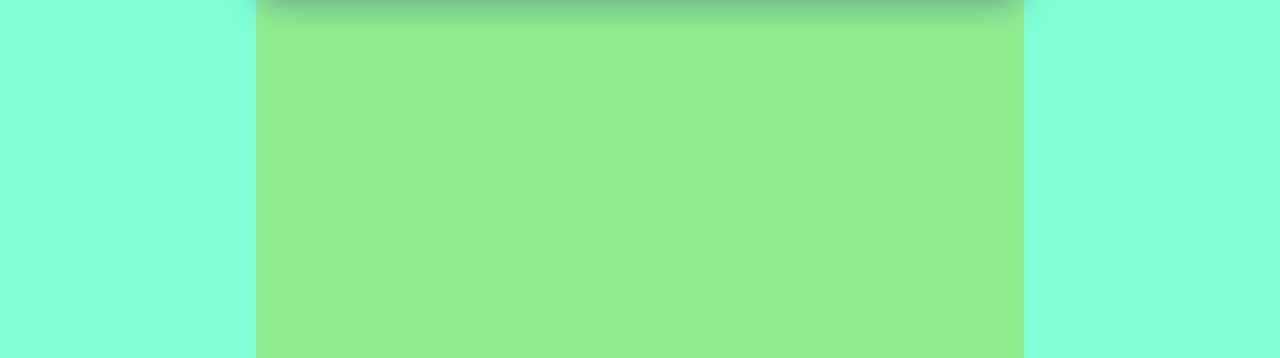
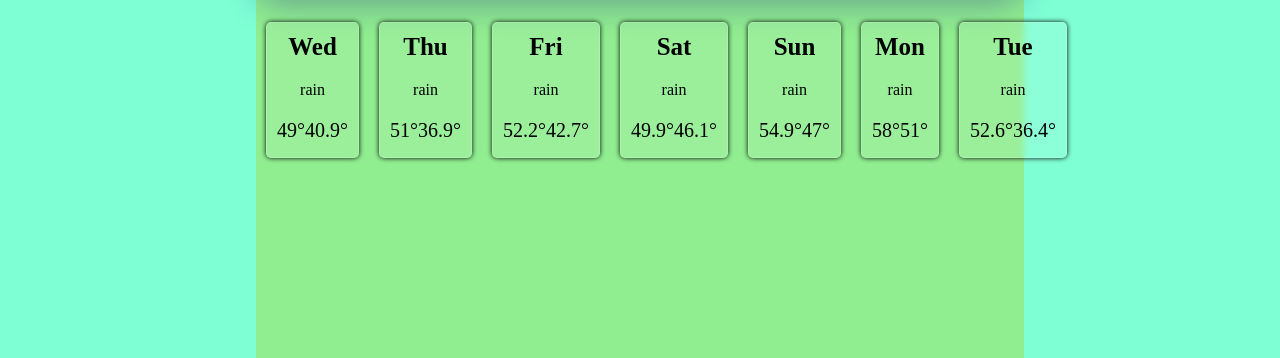
Before and after one commit to Kagemori/odin-weather-app, a website built with webpack: page src/template.html in a window 1280 px wide. Shown: the part 542-900 px from the top of the page. Built offline with nearby package versions, Linux system fonts and the light colour scheme.

Commit message:
Add styling to weather forecast

```diff
--- a/src/css/styles.css
+++ b/src/css/styles.css
@@ -163,8 +163,13 @@ nav {
     box-shadow: 0 0 5px black;
     border-radius: 5px;
 
-    padding: 10px 20px;
-    margin: 25px 15px;
+    padding: 10px 10px;
+    margin: 25px 10px;
+
+    border: 1px solid rgba(255,255,255,0.18);
+    background: rgba(255, 255, 255, 0.1);
+    backdrop-filter: blur(3px);
+    -webkit-backdrop-filter: blur(3px);
 }
 
 .day-forecast-dayname {
@@ -190,6 +195,7 @@ nav {
 
     text-align: center;
     font-size: 20px;
+    margin-top: 10px;
 }
 
 .day-forecast-tempmin {
@@ -198,6 +204,7 @@ nav {
 
     text-align: center;
     font-size: 20px;
+    margin-top: 10px;
 }
 
 .today-cloudy {
--- a/src/sampleweather.js
+++ b/src/sampleweather.js
@@ -1,4 +1,4 @@
-import data from "./sample.json";
+import data from "./sample2.json";
 
 function showData() {
     console.log(data);
--- a/src/weather.js
+++ b/src/weather.js
@@ -93,6 +93,7 @@ function getDayForecast(day) {
     let currentDay = new Date(day.datetime);
     console.log(currentDay.getDay());
     let dayName = getDayName(currentDay.getDay());
+    dayName = dayName.slice(0,3);
 
     let dayNameContainer = document.createElement("div");
     dayNameContainer.classList.add("day-forecast-dayname");
```
